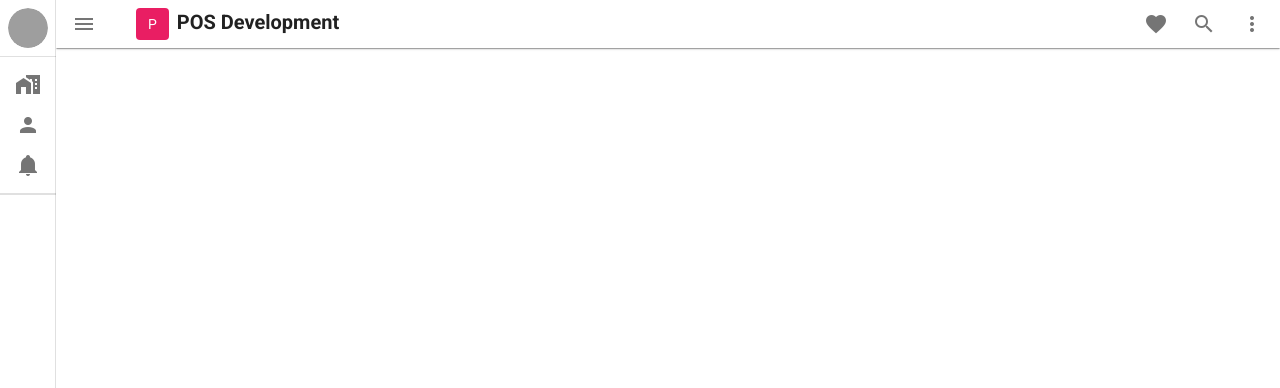
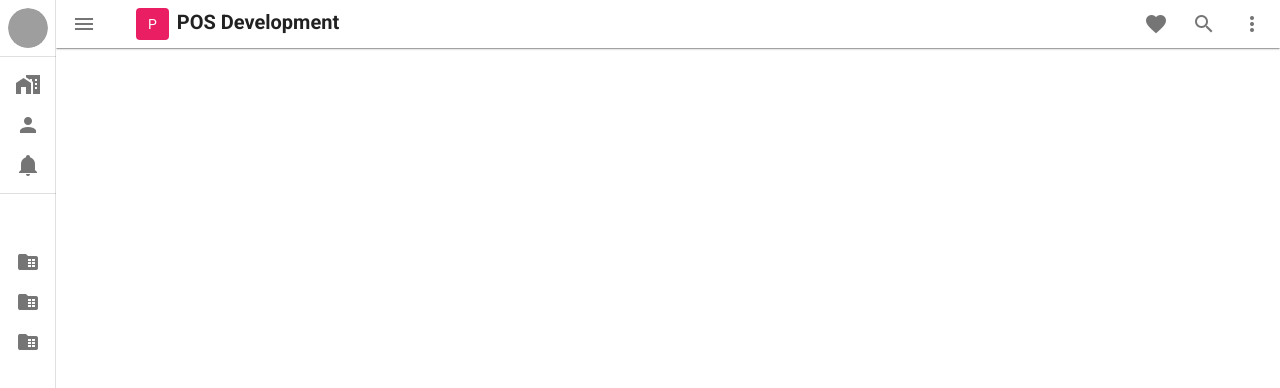
Before and after one commit to NaveenDanj/project-manager-frontend, a Vue app: page /project in a window 1280 px wide. Shown: the top 388 px of the page. Built offline with nearby package versions, Linux system fonts and the light colour scheme; grey boxes are pictures that could not be loaded.

Commit message:
added workspace menu list component

```diff
--- a/src/App.vue
+++ b/src/App.vue
@@ -25,21 +25,13 @@
 
       <v-divider></v-divider>
 
-      <!-- <v-list dense>
-        <v-list-item v-for="item in items" :key="item.title" link>
-          <v-list-item-icon>
-            <v-icon>{{ item.icon }}</v-icon>
-          </v-list-item-icon>
-
-          <v-list-item-content>
-            <v-list-item-title>{{ item.title }}</v-list-item-title>
-          </v-list-item-content>
-        </v-list-item>
-      </v-list> -->
-
       <DrawerMenuList />
 
       <v-divider></v-divider>
+
+      <!-- workspace menu list -->
+      <WorkSpaceMenuList />
+
     </v-navigation-drawer>
 
     <v-app-bar app color="white" dense elevation="1">
@@ -93,12 +85,15 @@
 <script>
 
 import DrawerMenuList from '@/components/Layout/DrawerMenuList.vue';
+import WorkSpaceMenuList from '@/components/Layout/WorkSpaceMenuList.vue';
+
 
 export default {
   name: "App",
 
   components : {
-    DrawerMenuList
+    DrawerMenuList,
+    WorkSpaceMenuList
   },
 
   data: () => ({
--- a/src/components/Layout/DrawerMenuList.vue
+++ b/src/components/Layout/DrawerMenuList.vue
@@ -1,6 +1,4 @@
-/* eslint-disable prettier/prettier */
 <template>
-  <div>
   <v-list dense>
     <v-list-item v-for="item in items" :key="item.title" link>
       <v-list-item-icon>
@@ -12,8 +10,6 @@
       </v-list-item-content>
     </v-list-item>
   </v-list>
-    <v-divider></v-divider>
-  </div>
 </template>
 
 <script>
@@ -26,5 +22,4 @@ export default {
     ],
   }),
 };
-
 </script>
--- /dev/null
+++ b/src/components/Layout/WorkSpaceMenuList.vue
@@ -0,0 +1,38 @@
+<template>
+  <div>
+    <v-list dense>
+
+        <v-list-item>
+            <v-list-item-icon>
+                <!-- <v-icon>mdi-home-city</v-icon> -->
+            </v-list-item-icon>
+
+            <v-list-item-content>
+                <v-list-item-title style="font-weight: bold; font-size : 15px;">Projects</v-list-item-title>
+            </v-list-item-content>
+        </v-list-item>
+
+      <v-list-item v-for="item in items" :key="item.title" link>
+        <v-list-item-icon>
+          <v-icon>{{ item.icon }}</v-icon>
+        </v-list-item-icon>
+
+        <v-list-item-content>
+          <v-list-item-title>{{ item.title }}</v-list-item-title>
+        </v-list-item-content>
+      </v-list-item>
+    </v-list>
+  </div>
+</template>
+
+<script>
+export default {
+  data: () => ({
+    items: [
+      { title: "Work Space", icon: "mdi-folder-table" },
+      { title: "My Account", icon: "mdi-folder-table" },
+      { title: "Notifications", icon: "mdi-folder-table" },
+    ],
+  }),
+};
+</script>
```
Lines whose indentation alone changed are shown as unchanged.
